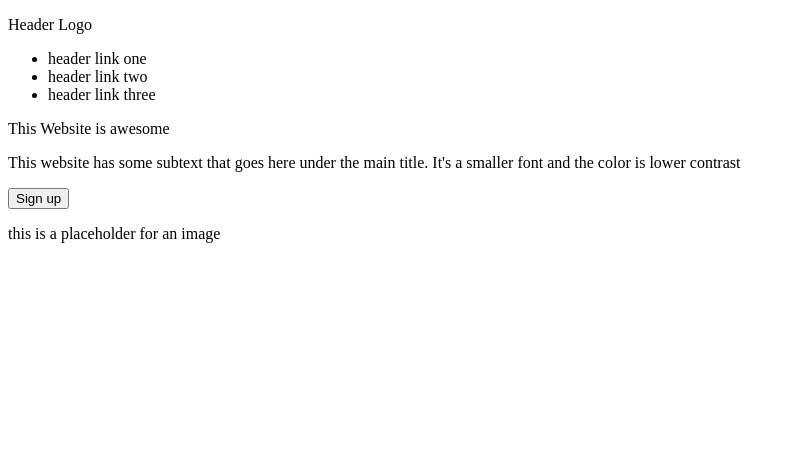
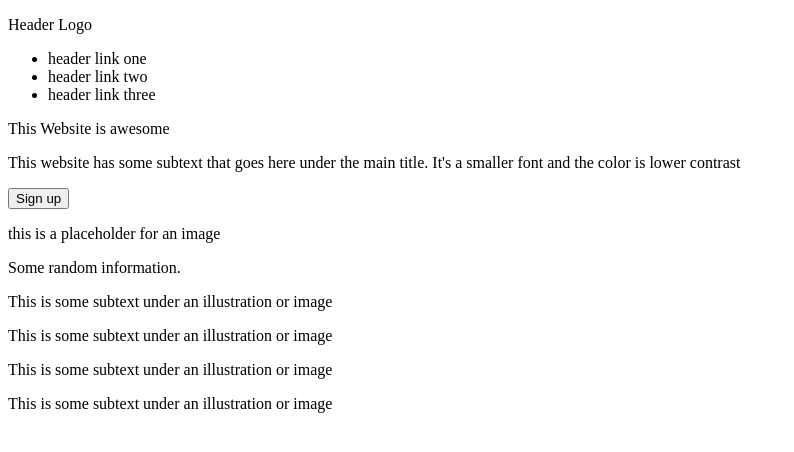
Before and after one commit to ecvintson/landing-page, a plain HTML site: page index.html in a window 1280 px wide. Shown: the whole page, without its empty margins (0-794 px from the left). Drawn offline with Linux system fonts and the light colour scheme.

Commit message:
Create information cards
Sets up basic structure for the information cards section.

```diff
--- a/index.html
+++ b/index.html
@@ -35,6 +35,35 @@
     </div>
 
     <div class="body">
+        <div class="information">
+            <p class="info-header">Some random information.</p>
+            <div class="cards">
+                <div class="card">
+                    <div class="card-box"></div>
+                    <p>This is some subtext under an illustration or image</p>
+                </div>
+                <div class="card">
+                    <div class="card-box"></div>
+                    <p>This is some subtext under an illustration or image</p>
+                </div>
+                <div class="card">
+                    <div class="card-box"></div>
+                    <p>This is some subtext under an illustration or image</p>
+                </div>
+                <div class="card">
+                    <div class="card-box"></div>
+                    <p>This is some subtext under an illustration or image</p>
+                </div>
+            </div>
+        </div>
+
+        <div class="quote">
+
+        </div>
+
+        <div class="call-to-action">
+
+        </div>
 
     </div>
 
```
